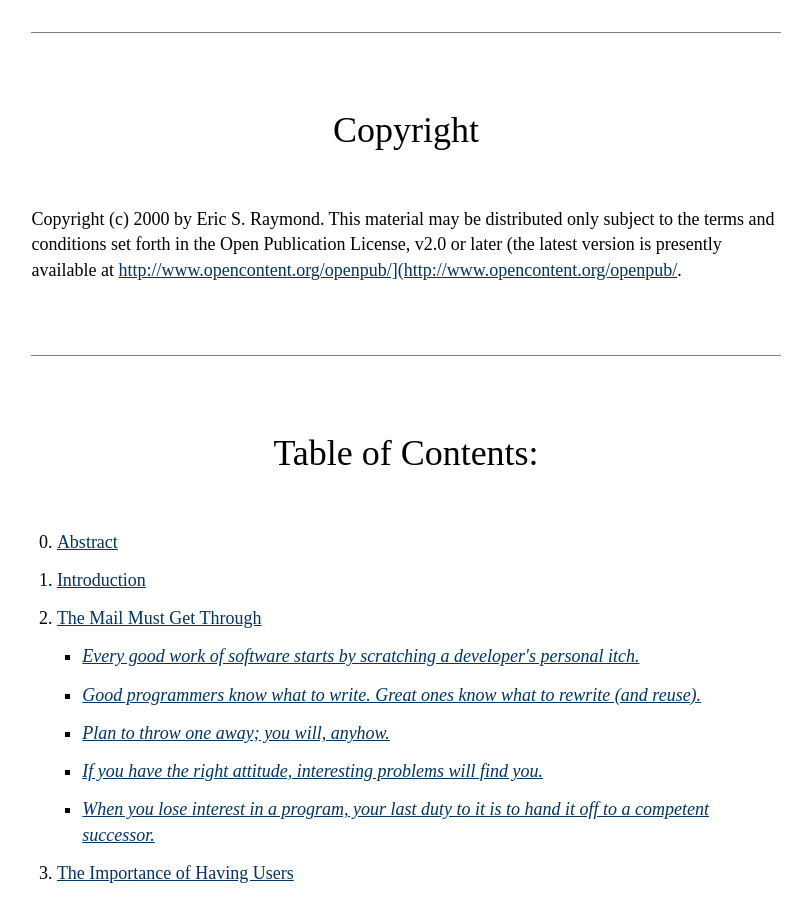
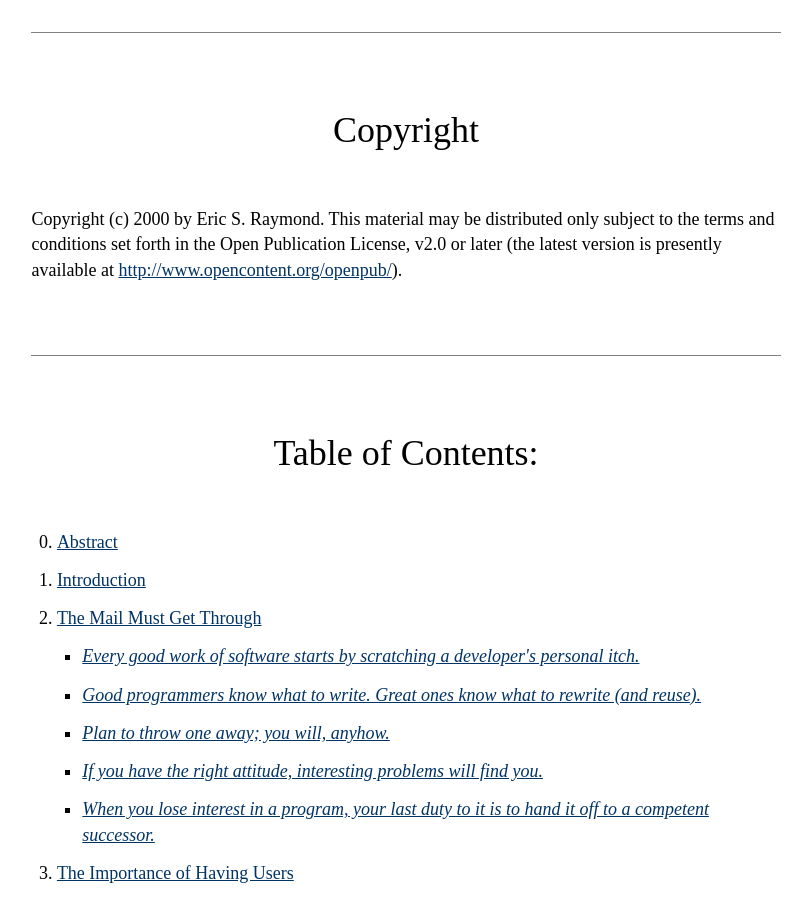
Before and after one commit to mijowa/CatB, a Jekyll site: the page built from index.html, in a window 1280 px wide and 900 px high, scrolled down 1089 px. Shown: the whole window, without its empty margins (234-1039 px from the left). Built offline with Jekyll 4.4.1, drawn with Linux system fonts in a browser that asks for light colours; some of the changed lines change nothing that is shown.

Commit message:
fix minor formatting error

```diff
--- a/_includes/ESR-copyright.html
+++ b/_includes/ESR-copyright.html
@@ -1,3 +1,3 @@
 <h2>Copyright</h2>
 
-Copyright (c) 2000 by Eric S. Raymond. This material may be distributed only subject to the terms and conditions set forth in the Open Publication License, v2.0 or later (the latest version is presently available at <a href="http://www.opencontent.org/openpub/](http://www.opencontent.org/openpub/">http://www.opencontent.org/openpub/](http://www.opencontent.org/openpub/</a>.
+Copyright (c) 2000 by Eric S. Raymond. This material may be distributed only subject to the terms and conditions set forth in the Open Publication License, v2.0 or later (the latest version is presently available at <a href="http://www.opencontent.org/openpub/">http://www.opencontent.org/openpub/</a>).
```
